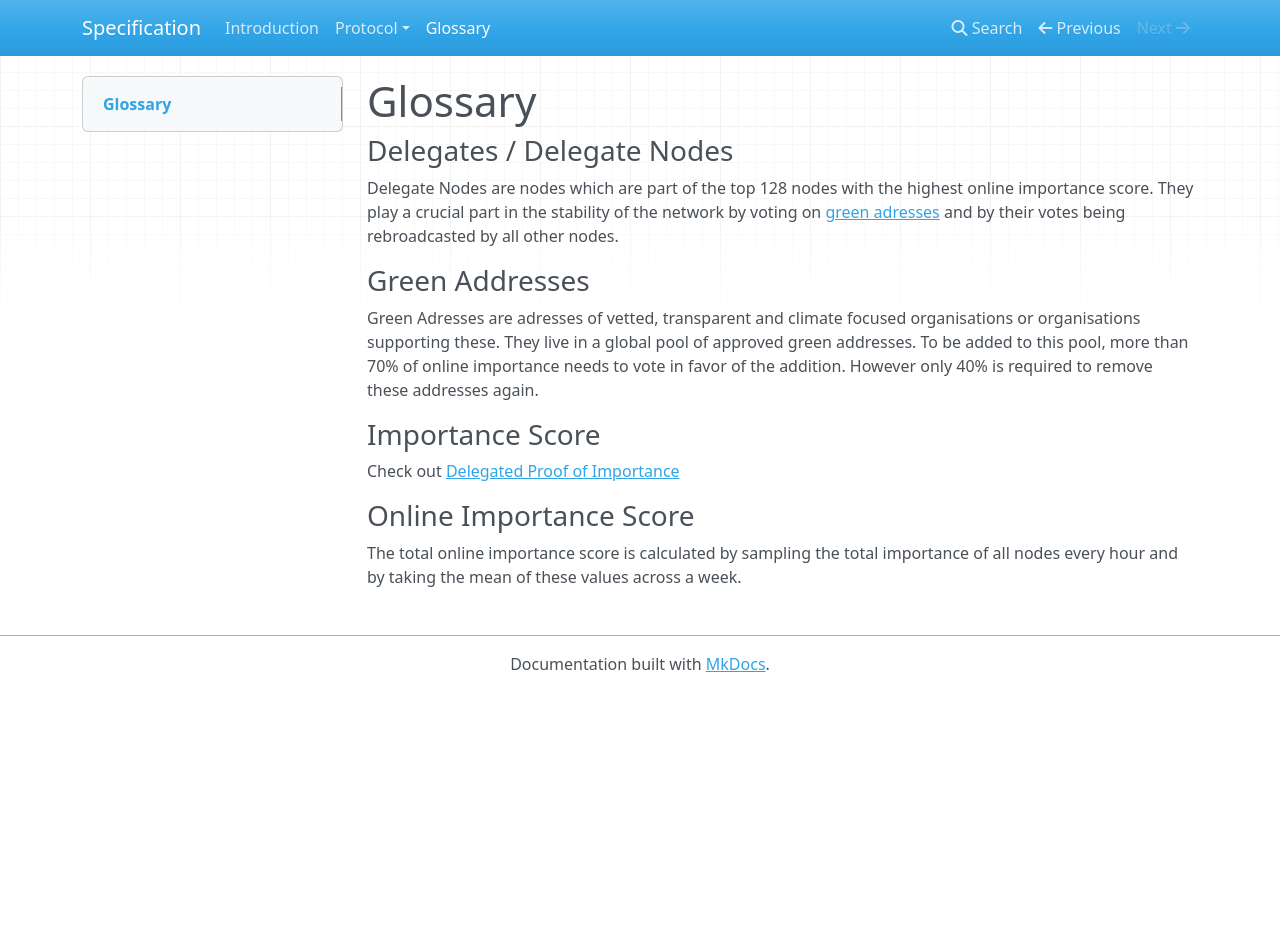
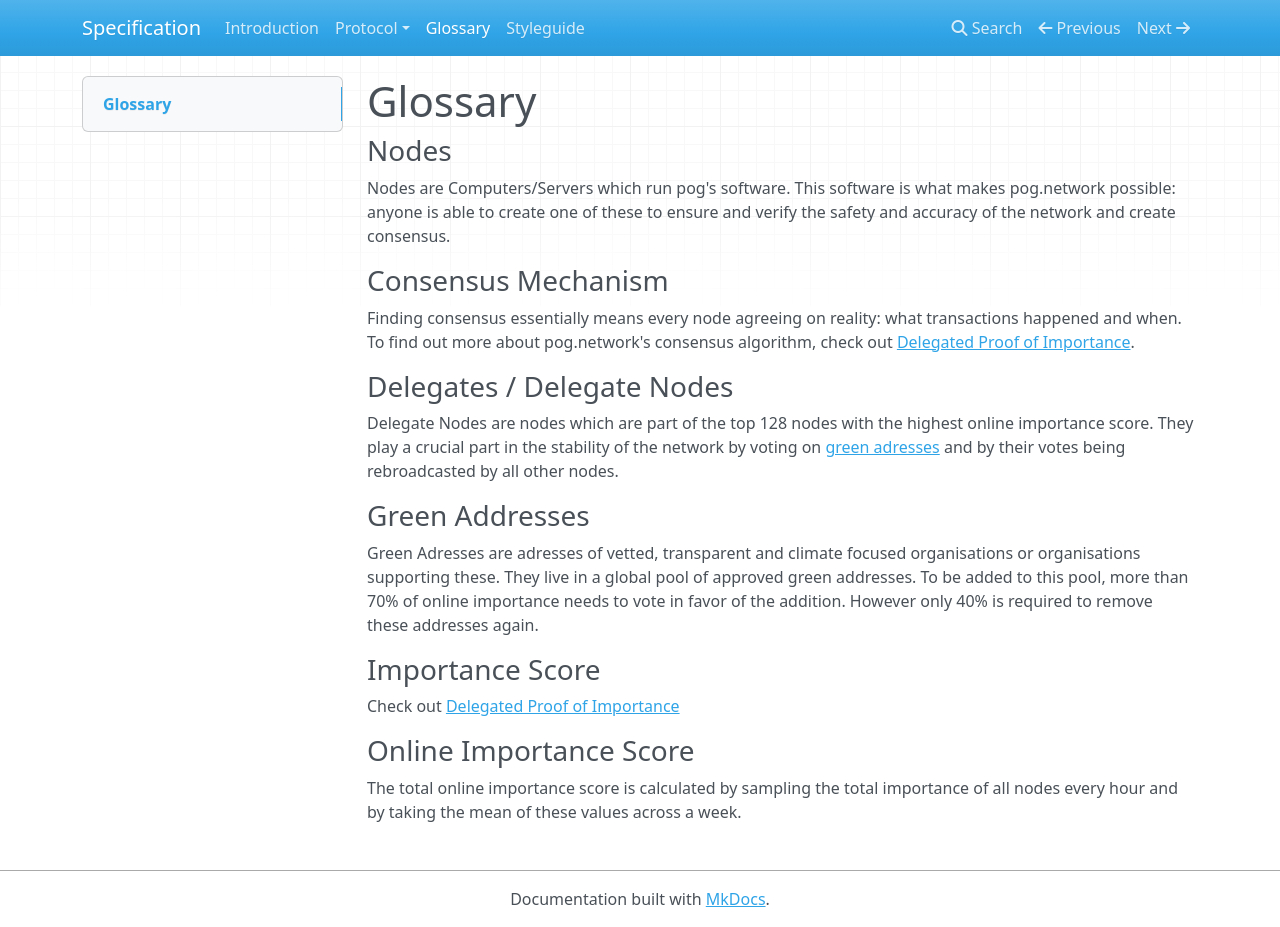
Before and after one commit to pognetwork/specification, an MkDocs documentation site: the page built from specification/glossary.md, in a window 1280 px wide and 927 px high. Built offline with MkDocs 1.6.1, drawn with Linux system fonts in a browser that asks for light colours; nearby versions of some CDN libraries.

Commit message:
docs: add info about hf #1
Signed-off-by: Henry Gressmann <mail@henrygressmann.de>

```diff
--- a/mkdocs.yml
+++ b/mkdocs.yml
@@ -19,3 +19,4 @@ nav:
           - Blocks: "protocol/transactions/blocks.md"
           - Fees: "protocol/transactions/fees.md"
   - Glossary: "glossary.md"
+  - Styleguide: "styleguide.md"
--- a/specification/glossary.md
+++ b/specification/glossary.md
@@ -1,4 +1,13 @@
 # Glossary
+
+### Nodes
+
+Nodes are Computers/Servers which run pog's software. This software is what makes pog.network possible: anyone is able to create one of these to ensure and verify the safety and accuracy of the network and create consensus.
+
+### Consensus Mechanism
+
+Finding consensus essentially means every node agreeing on reality: what transactions happened and when.
+To find out more about pog.network's consensus algorithm, check out [Delegated Proof of Importance](protocol/consensus/dpoi.md).
 
 ### Delegates / Delegate Nodes
 
```
Also changed, not shown: specification/protocol/forks.md (+6 -0 lines), specification/styleguide.md (added, +22 -0 lines), specification/whitepaper/README.md (+3 -0 lines).
